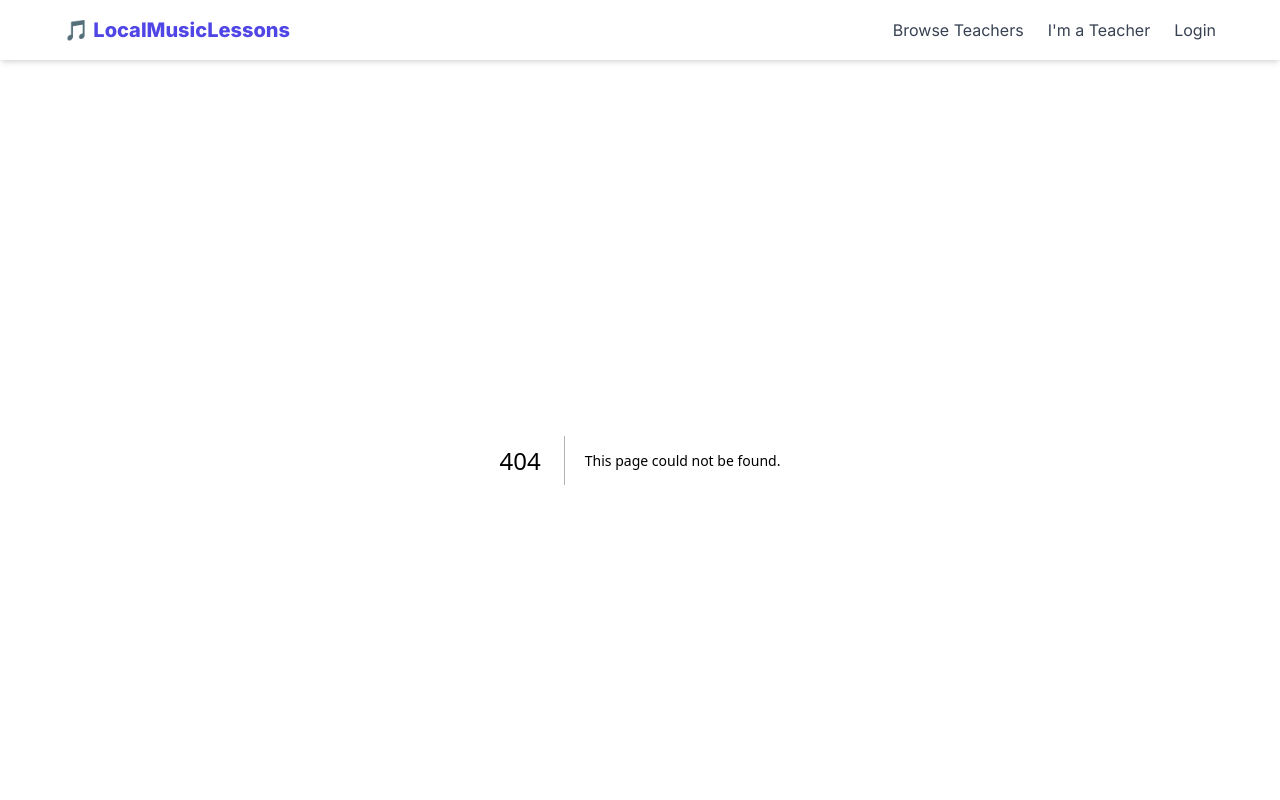
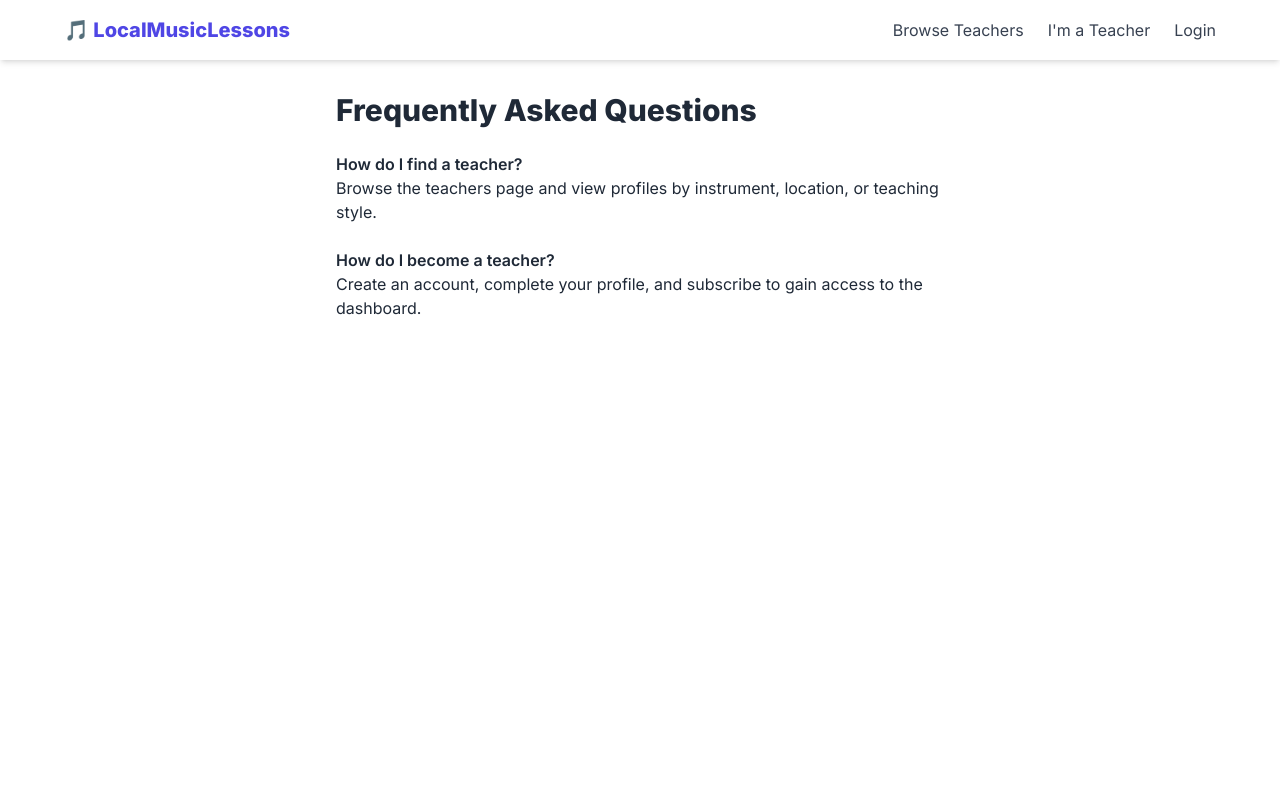
Before and after one commit to whitewallz/localmusiclessons, a Next.js app: page /faq in a window 1280 px wide. Before the commit this address had no page. Shown: the top 800 px of the page. Built offline with nearby package versions, Linux system fonts and the light colour scheme.

Commit message:
Create faq.tsx

```diff
--- /dev/null
+++ b/pages/faq.tsx
@@ -0,0 +1,17 @@
+export default function FAQPage() {
+  return (
+    <main className="max-w-2xl mx-auto p-8">
+      <h1 className="text-3xl font-bold mb-6">Frequently Asked Questions</h1>
+      <div className="space-y-6">
+        <div>
+          <h2 className="font-semibold">How do I find a teacher?</h2>
+          <p>Browse the teachers page and view profiles by instrument, location, or teaching style.</p>
+        </div>
+        <div>
+          <h2 className="font-semibold">How do I become a teacher?</h2>
+          <p>Create an account, complete your profile, and subscribe to gain access to the dashboard.</p>
+        </div>
+      </div>
+    </main>
+  )
+}
```
